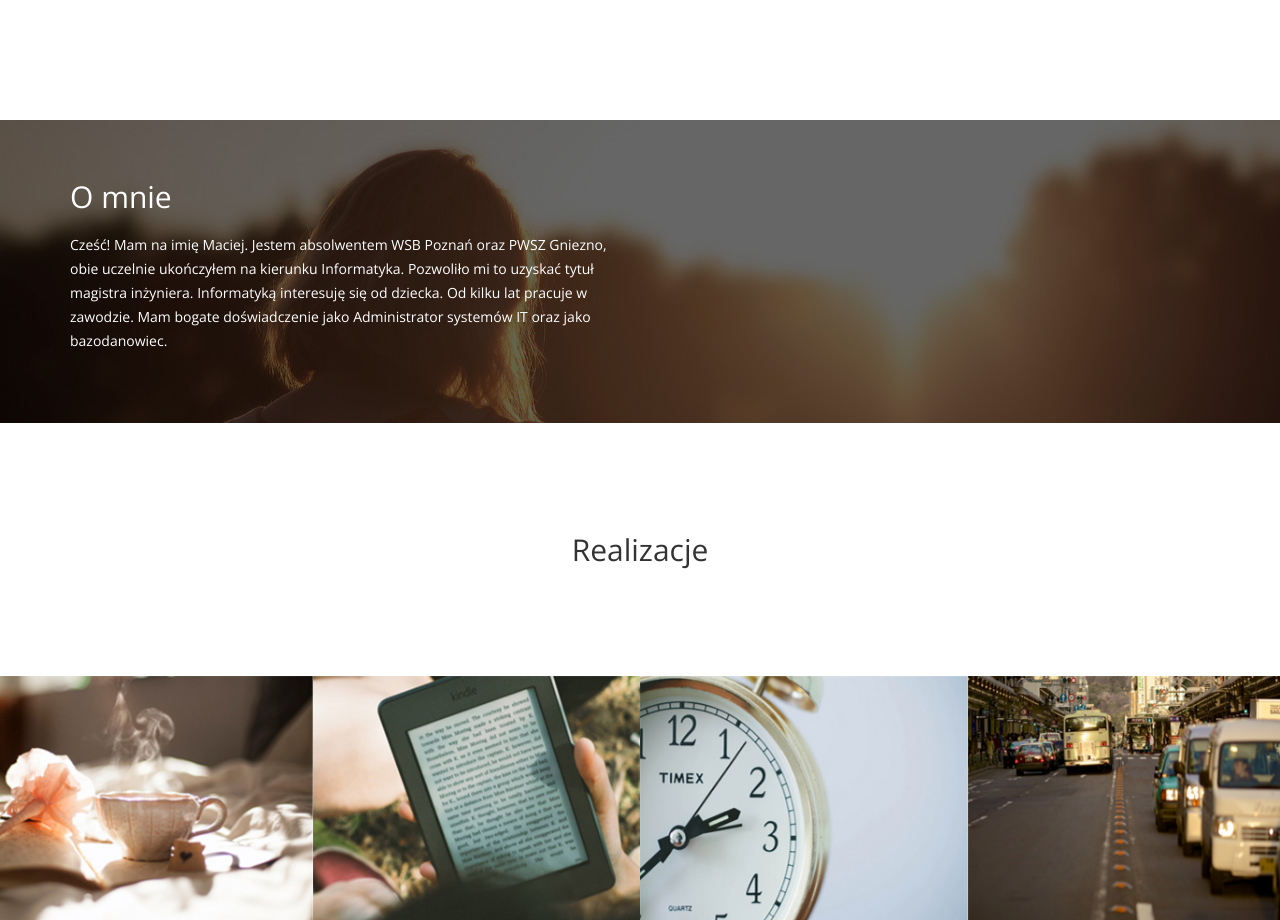
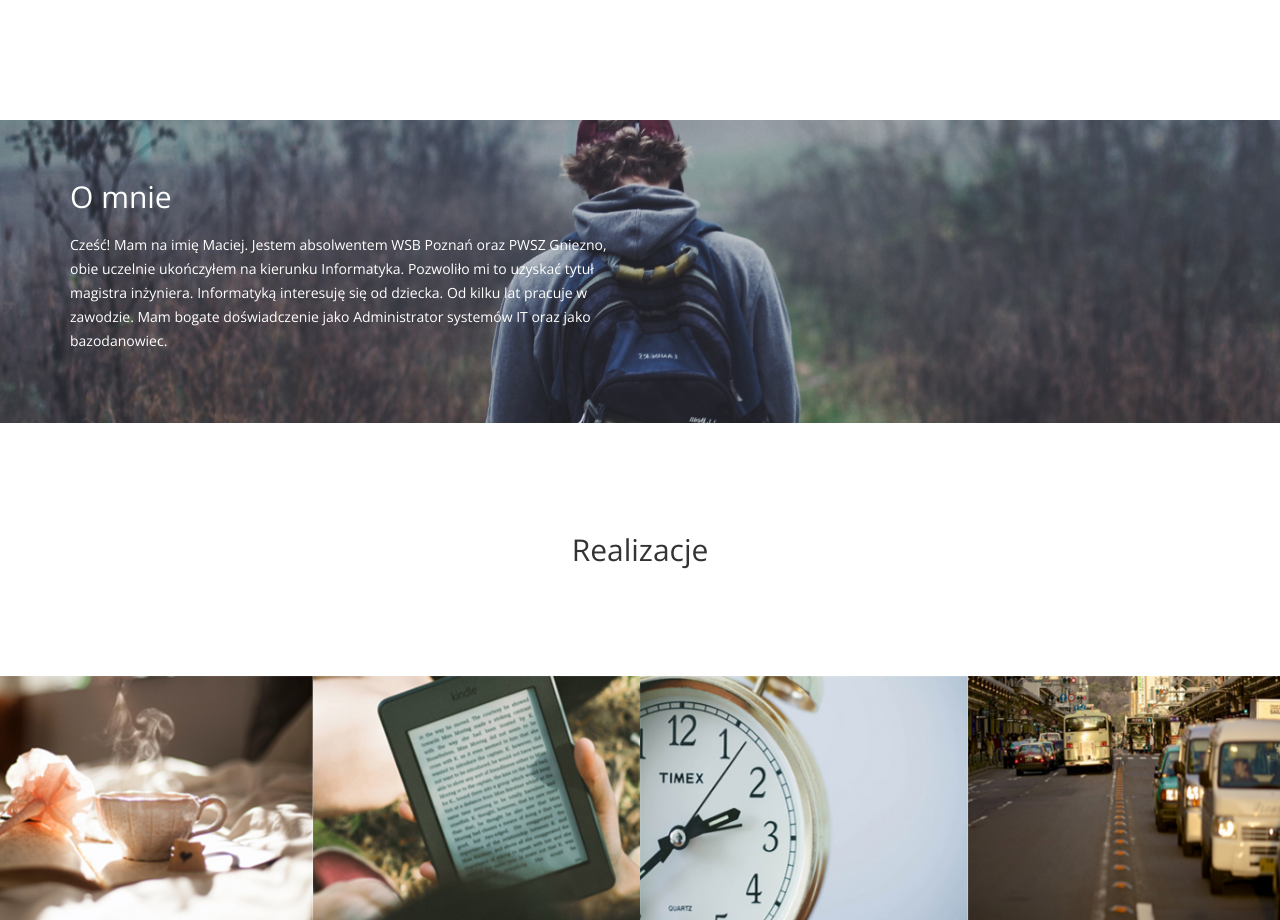
Before and after one commit to langol93/langol93.github.io, a plain HTML site: page index.html in a window 1280 px wide. Shown: the part 2140-3060 px from the top of the page. Drawn offline with nearby package versions, Linux system fonts and the light colour scheme; some packages are replaced by stand-ins of ours.

Commit message:
Add files via upload

```diff
--- a/css/main.css
+++ b/css/main.css
@@ -8,6 +8,7 @@ body {
   font-size: 14px;
   line-height: 24px;
   color: #666;
+  overflow-x: hidden;
   background-color: #fff;
 }
 
@@ -315,7 +316,7 @@ section {
 ********About CSS*******
 **************************/
 #about-us {
-  background-image: url(../images/about-bg.jpg);
+  background-image: url(../images/people.jpg);
   padding: 60px 0;
 }
 
```
